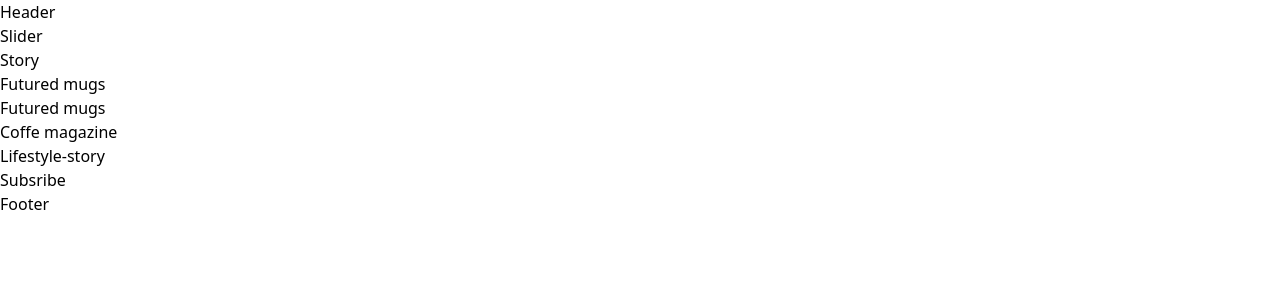
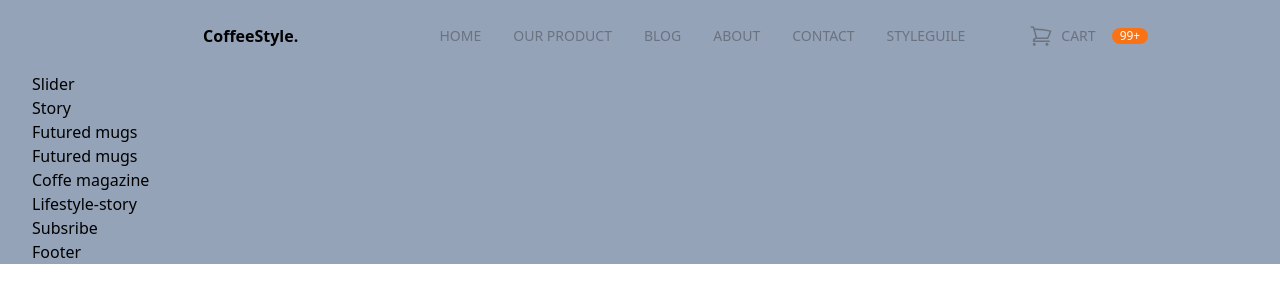
Before and after one commit to LeVuWan/tailwind-coffee-style, a website: page src/index.html in a window 1280 px wide. Drawn offline with Linux system fonts and the light colour scheme.

Commit message:
header for pc

```diff
--- a/src/index.html
+++ b/src/index.html
@@ -9,8 +9,47 @@
 
 <body>
     <div class="" id="root">
-        <div class="content-wrapper">
-            <header>Header</header>
+        <div class="content-wrapper max-w-screen-2xl px-8 text-base mx-auto bg-slate-400">
+            <header class="py-6 mx-10">
+                <nav class="flex flex-row  items-center">
+                    <div class="logo basis-2/6 font-semibold cursor-pointer text-center ">
+                        CoffeeStyle.
+                    </div>
+                    <ul class="basis-3/6 flex justify-end gap-8 uppercase text-sm text-gray-500 ">
+                        <li class="top-meny-item">
+                            <a class="" href="#">Home</a>
+                        </li>
+                        <li class="top-meny-item">
+                            <a class="" href="#">Our product</a>
+                        </li>
+                        <li class="top-meny-item">
+                            <a class="" href="#">Blog</a>
+                        </li>
+                        <li class="top-meny-item">
+                            <a class="" href="#">About</a>
+                        </li>
+                        <li class="top-meny-item">
+                            <a class="" href="#">Contact</a>
+                        </li>
+                        <li class="top-meny-item">
+                            <a class="" href="#">Styleguile</a>
+                        </li>
+                    </ul>
+                    <ul class="basis-1/6 flex justify-start ml-16 uppercase text-sm text-gray-500">
+                        <li class="top-meny-item">
+                            <a href="" class="flex items-center">
+                                <svg xmlns="http://www.w3.org/2000/svg" fill="none" viewBox="0 0 24 24"
+                                    stroke-width="1.5" stroke="currentColor" class="tgd-icon ">
+                                    <path stroke-linecap="round" stroke-linejoin="round"
+                                        d="M2.25 3h1.386c.51 0 .955.343 1.087.835l.383 1.437M7.5 14.25a3 3 0 0 0-3 3h15.75m-12.75-3h11.218c1.121-2.3 2.1-4.684 2.924-7.138a60.114 60.114 0 0 0-16.536-1.84M7.5 14.25 5.106 5.272M6 20.25a.75.75 0 1 1-1.5 0 .75.75 0 0 1 1.5 0Zm12.75 0a.75.75 0 1 1-1.5 0 .75.75 0 0 1 1.5 0Z" />
+                                </svg>
+                                <span class="mx-2">Cart</span>
+                                <span class="tqd-badge-circle text-white bg-orange-500">99+</span>
+                            </a>
+                        </li>
+                    </ul>
+                </nav>
+            </header>
             <main>
                 <div class="slider">
                     Slider
--- a/src/input.css
+++ b/src/input.css
@@ -1,3 +1,15 @@
 @tailwind base;
 @tailwind components;
 @tailwind utilities;
+
+.top-meny-item {
+    @apply cursor-pointer hover:text-gray-800 relative after:absolute after:bottom-0 after:left-0 after:bg-amber-900 after:h-0.5 after:w-0 hover:after:w-full after:transition-all after:ease-in-out after:duration-300
+}
+
+.tgd-icon {
+    @apply size-6 inline-block
+}
+
+.tqd-badge-circle {
+    @apply text-xs mx-2 rounded-full px-2
+}
--- a/tailwind.config.js
+++ b/tailwind.config.js
@@ -2,7 +2,11 @@
 module.exports = {
   content: ["./src/**/*.{html,js}"],
   theme: {
-    extend: {},
+    extend: {
+      colrs: {
+        "light-coffee" : "#C89F94"
+      }
+    },
   },
   plugins: [],
 }
```
Also changed, not shown: src/output.css.
